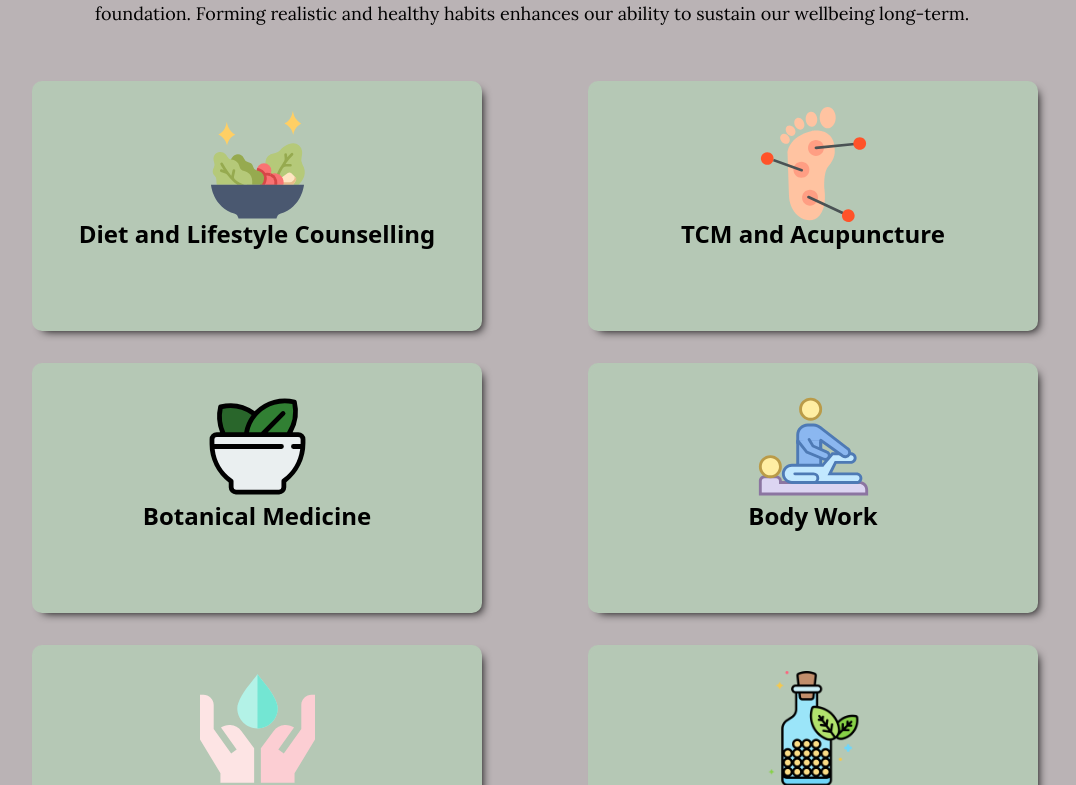
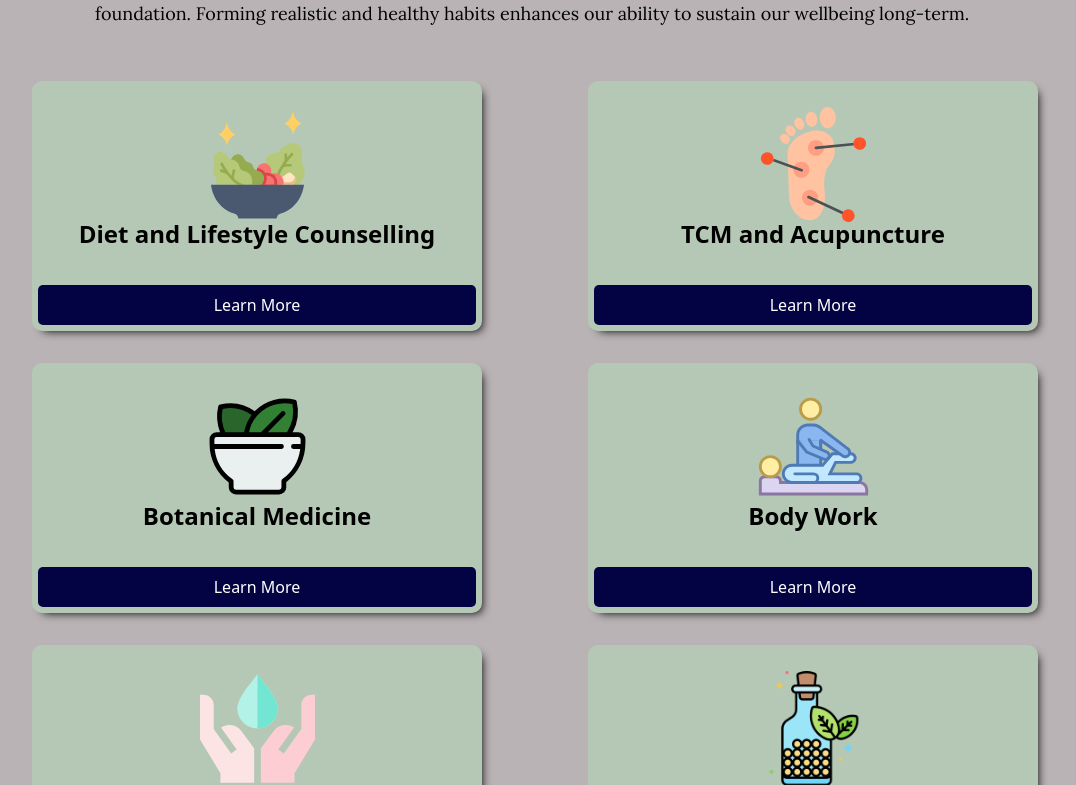
Before and after one commit to matthew-njd/dr_ishani_patel, a React (Vite) app: page / in a window 1280 px wide. Shown: the part 1914-2699 px from the top of the page, without its empty margins (105-1181 px from the left). Built offline with nearby package versions, Linux system fonts and the light colour scheme.

Commit message:
Focus and Service changes.

```diff
--- a/src/components/Hero.jsx
+++ b/src/components/Hero.jsx
@@ -16,7 +16,7 @@ const Hero = () => (
           Dr. Ishani Patel, Naturopathic Doctor <br />
           <br />
         </span>
-        <p className="italic ss:text-[16px] text-[10px]">
+        <p className="italic ss:text-[16px] text-[12px]">
           Empowering driven women to understand their hormones, and assisting
           them <br />
           to find their balance in living the life they always aspired for.
--- a/src/components/Services.jsx
+++ b/src/components/Services.jsx
@@ -1,10 +1,9 @@
 import React, { useState } from "react";
 import { services } from "../constants";
-import { info } from "../assets";
 import styles from "../style";
 
 const ServiceCard = ({ icon, title, content }) => {
-  const [isHovered, setIsHovered] = useState(false);
+  //const [isHovered, setIsHovered] = useState(false);
   const [showContent, setShowContent] = useState(false);
 
   const handleClick = () => {
@@ -21,11 +20,9 @@ const ServiceCard = ({ icon, title, content }) => {
 
   return (
     <div
-      className={`bg-secondary flex flex-row lg:flex-col items-center w-[450px] h-[250px] p-2 rounded-[10px] box-shadow service-card ${
-        isHovered ? "hovered" : ""
-      }`}
-      onMouseEnter={handleMouseEnter}
-      onMouseLeave={handleMouseLeave}
+      className={`bg-secondary flex flex-row lg:flex-col items-center w-[450px] h-[250px] p-2 rounded-[10px] box-shadow service-card`}
+      //onMouseEnter={handleMouseEnter}
+      //onMouseLeave={handleMouseLeave}
     >
       {!showContent ? (
         <>
@@ -37,28 +34,26 @@ const ServiceCard = ({ icon, title, content }) => {
           <h2 className="font-regluar font-semibold text-[24px] leading-[23px]">
             {title}
           </h2>
-          {isHovered && (
           <button
             className="absolute inset-x-0 bottom-0 m-1 p-2 bg-tertiary text-white rounded-[5px]"
             onClick={handleClick}
           >
             Learn More
           </button>
-          )}
+          {/* {isHovered && (
+          )} */}
         </>
       ) : (
         <>
           <p className="font-regluar text-center font-normal text-gray-600 mt-4 text-[18px] leading-[20px]">
             {content}
           </p>
-          {isHovered && (
           <button
             className="absolute inset-x-0 bottom-0 m-1 p-2 bg-tertiary text-white rounded-[5px]"
             onClick={handleClick}
           >
             Back
           </button>
-          )}
         </>
       )}
     </div>
```
Lines whose indentation alone changed are shown as unchanged.
